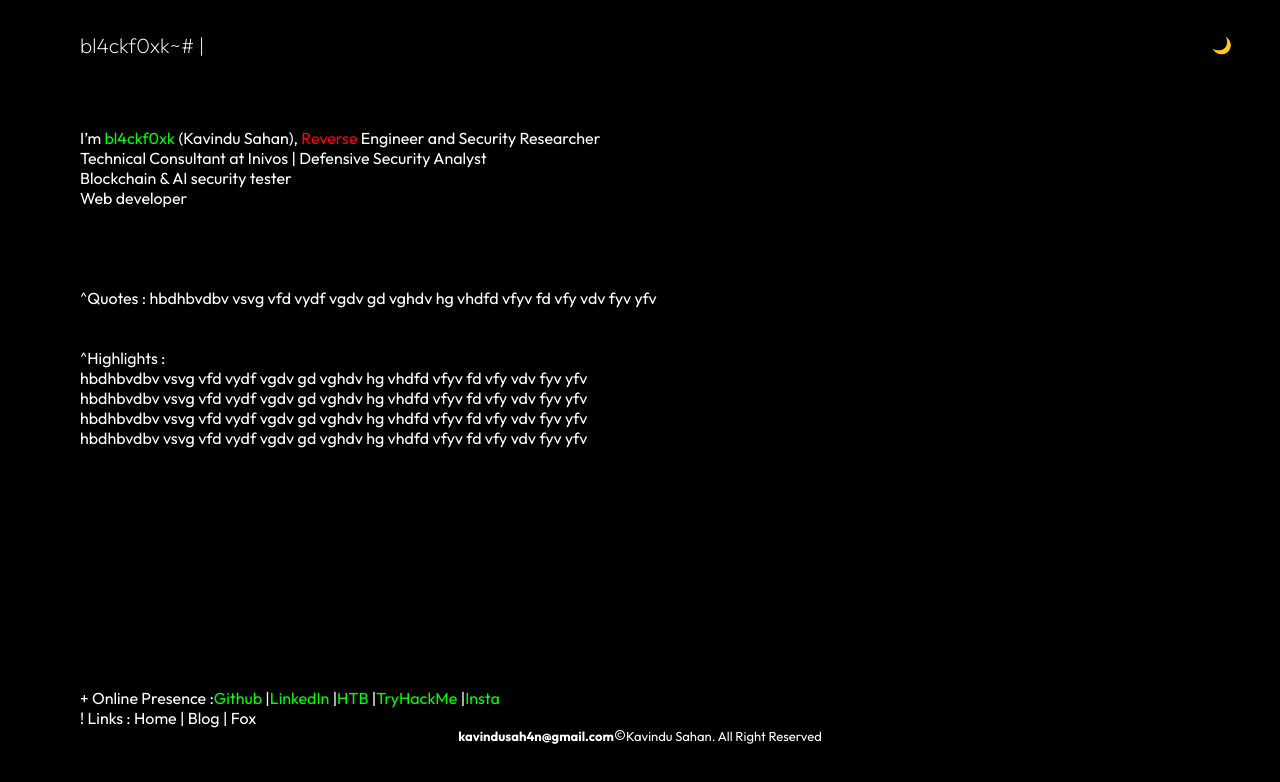
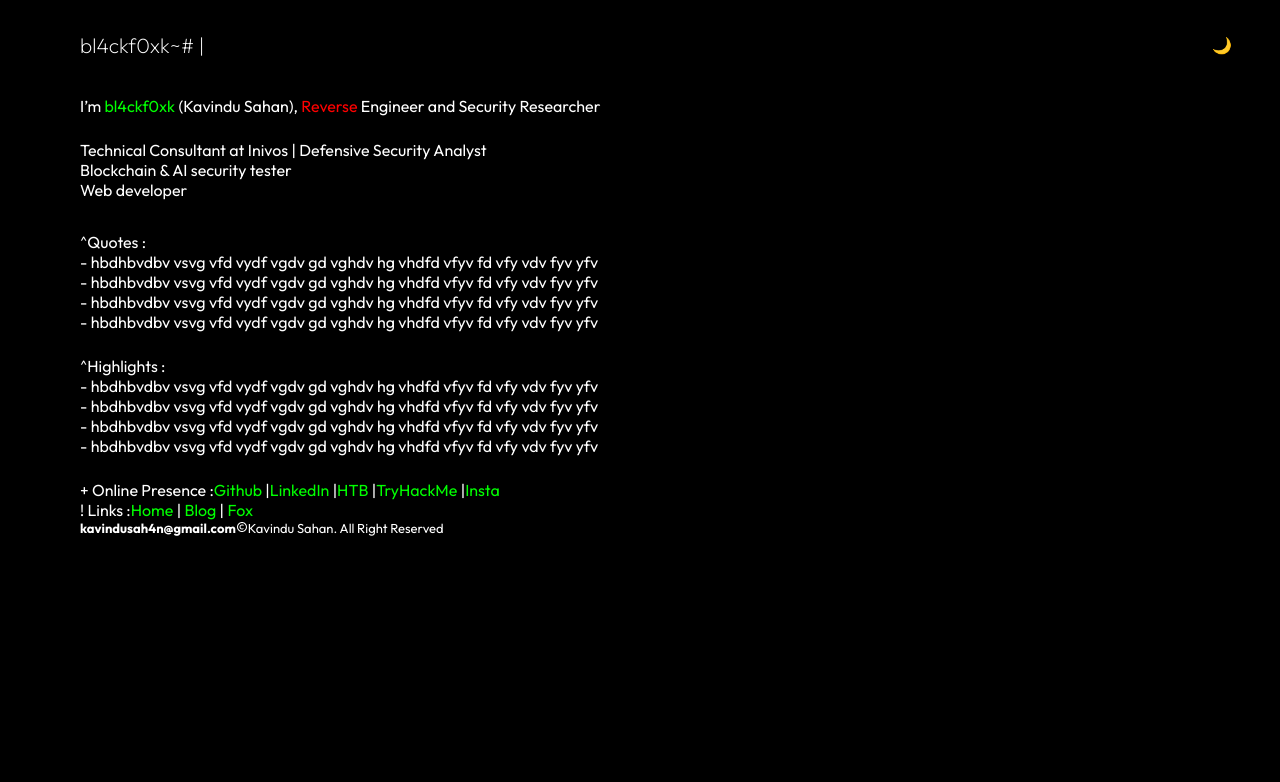
Before and after one commit to BL4CKF0Xk/BL4CKF0Xk.github.io, a React (Create React App) app: page / in a window 1280 px wide. Shown: the top 782 px of the page. Built offline with nearby package versions, Linux system fonts and the light colour scheme.

Commit message:
home page settings

```diff
--- a/package.json
+++ b/package.json
@@ -49,6 +49,7 @@
     ]
   },
   "devDependencies": {
+    "@babel/plugin-transform-private-property-in-object": "^7.24.7",
     "gh-pages": "^5.0.0"
   },
   "description": "This project was bootstrapped with [Create React App](https://github.com/facebook/create-react-app).",
--- a/src/components/Footer.css
+++ b/src/components/Footer.css
@@ -1,8 +1,9 @@
 .footer{
     width:100%;
-    padding-top: 3rem;
+    height: auto;
+    /* padding-top: 3rem; */
     background-color: rgba(0, 0, 0);
-    bottom: 0;
+    /* bottom: 0; */
 }
 
 .footer-container{
@@ -37,8 +38,9 @@ p{
 
 .foottext{
     font-size: small;
-    text-align: center;
+    /* text-align: center; */
     /* padding: 10px; */
+    padding-left: 5rem;
 }
 
 .footcon{
--- a/src/components/Footer.js
+++ b/src/components/Footer.js
@@ -4,6 +4,7 @@ import { BiCopyright } from "react-icons/bi"
 import { SiTryhackme, SiHackthebox } from "react-icons/si"
 
 import React from 'react'
+import { Link } from "react-router-dom";
 
 const Footer = () => {
   return (
@@ -17,7 +18,8 @@ const Footer = () => {
               <a href='https://tryhackme.com/p/BlackFoxK' target="_blank" rel="noreferrer">TryHackMe</a> |
               <a href='https://www.instagram.com/___kavik___/' target="_blank" rel="noreferrer">Insta</a>
         </p>
-        <p>! Links : Home | Blog | Fox</p>
+        <p>! Links :
+          <Link to='/'>Home</Link> | <Link to='/projects'>Blog</Link> | <Link to='/about'>Fox</Link></p>
         </div>
         <p className="foottext"><span className="emailspan">kavindusah4n@gmail.com<BiCopyright size={12} style={{color:"#fff"}} /></span>Kavindu Sahan. All Right Reserved</p>
     </div>
--- a/src/components/Hero.css
+++ b/src/components/Hero.css
@@ -1,6 +1,6 @@
 .mask{
     width: 100%;
-    height: 80vh;
+    height: 60vh;
     position: relative;
     display: flex;
     justify-content: center;
@@ -24,13 +24,13 @@
 
 .quotes{
     color: #fff;
-    margin-top: 10vh;
+    margin-top: 4vh;
     font-size: 1rem;
 }
 
 .highlights{
     color: #fff;
-    margin-top: 5vh;
+    margin-top: 3vh;
     font-size: 1rem;
 }
 
@@ -45,6 +45,10 @@ p{
     font-size: 1.5rem;
 }
 
+.first-para{
+    margin-bottom: 3vh;
+}
+
 a{
     text-decoration: none;
     color: #00ff00; /* Green links */
--- a/src/components/Hero.js
+++ b/src/components/Hero.js
@@ -24,23 +24,33 @@ function Hero() {
     <div className="hero">
       <div className="mask">
         <div className="detail">
+          <div className="first-para">
           <p>
             I’m <span style={{ color: '#00ff00' }}>bl4ckf0xk</span> (Kavindu Sahan), <span style={{ color: 'red' }}>Reverse</span> Engineer and Security Researcher
-            <br />
+          </p>
+          </div>
+          <p>
             Technical Consultant at Inivos | Defensive Security Analyst
             <br />
             Blockchain & AI security tester
             <br />
             Web developer
           </p>
-          <div className="quotes">^Quotes : hbdhbvdbv vsvg vfd vydf vgdv gd vghdv hg vhdfd  vfyv fd vfy vdv fyv yfv </div>
+          <div className="quotes">^Quotes :
+            <ul>
+              <li>- hbdhbvdbv vsvg vfd vydf vgdv gd vghdv hg vhdfd vfyv fd vfy vdv fyv yfv</li>
+              <li>- hbdhbvdbv vsvg vfd vydf vgdv gd vghdv hg vhdfd vfyv fd vfy vdv fyv yfv</li>
+              <li>- hbdhbvdbv vsvg vfd vydf vgdv gd vghdv hg vhdfd vfyv fd vfy vdv fyv yfv</li>
+              <li>- hbdhbvdbv vsvg vfd vydf vgdv gd vghdv hg vhdfd vfyv fd vfy vdv fyv yfv</li>
+            </ul>
+          </div>
           <div className="highlights">
             ^Highlights :
             <ul>
-              <li>hbdhbvdbv vsvg vfd vydf vgdv gd vghdv hg vhdfd vfyv fd vfy vdv fyv yfv</li>
-              <li>hbdhbvdbv vsvg vfd vydf vgdv gd vghdv hg vhdfd vfyv fd vfy vdv fyv yfv</li>
-              <li>hbdhbvdbv vsvg vfd vydf vgdv gd vghdv hg vhdfd vfyv fd vfy vdv fyv yfv</li>
-              <li>hbdhbvdbv vsvg vfd vydf vgdv gd vghdv hg vhdfd vfyv fd vfy vdv fyv yfv</li>
+              <li>- hbdhbvdbv vsvg vfd vydf vgdv gd vghdv hg vhdfd vfyv fd vfy vdv fyv yfv</li>
+              <li>- hbdhbvdbv vsvg vfd vydf vgdv gd vghdv hg vhdfd vfyv fd vfy vdv fyv yfv</li>
+              <li>- hbdhbvdbv vsvg vfd vydf vgdv gd vghdv hg vhdfd vfyv fd vfy vdv fyv yfv</li>
+              <li>- hbdhbvdbv vsvg vfd vydf vgdv gd vghdv hg vhdfd vfyv fd vfy vdv fyv yfv</li>
             </ul>
           </div>
         </div>
--- a/src/components/Navbar.css
+++ b/src/components/Navbar.css
@@ -32,3 +32,18 @@ li{
     font-size: 1.3rem;
     padding-right: 2rem;
 }
+
+.blinking-cursor{
+    /* font-size: 1.3rem; */
+    color: #fff;
+    animation: blink 1s step-end infinite;
+}
+
+@keyframes blink{
+    from, to{
+        visibility: visible;
+    }
+    50%{
+        visibility: hidden;
+    }
+}
--- a/src/components/Navbar.js
+++ b/src/components/Navbar.js
@@ -19,7 +19,7 @@ const Navbar = () => {
   return (
     <div className={color ? "header header-bg" : "header"}>
         <Link to="/">
-            <h1 className="logo">bl4ckf0xk~# |</h1>
+            <h1 className="logo">bl4ckf0xk~# <span className="blinking-cursor">|</span></h1>
         </Link>
             <li>
                 <Link to="/">🌙</Link>
```
Also changed, not shown: 2 other files (tests, documents, lock files or other folders).
